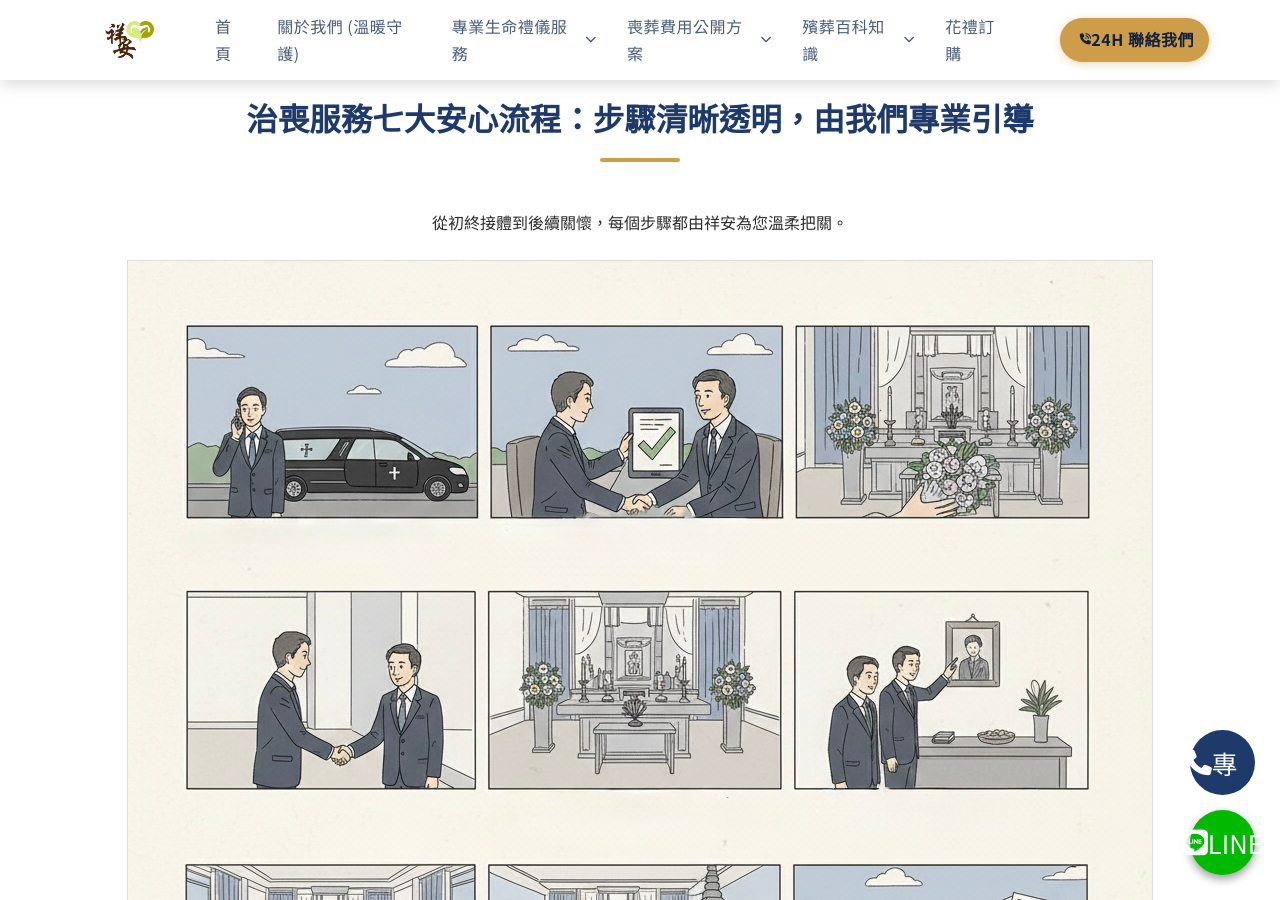
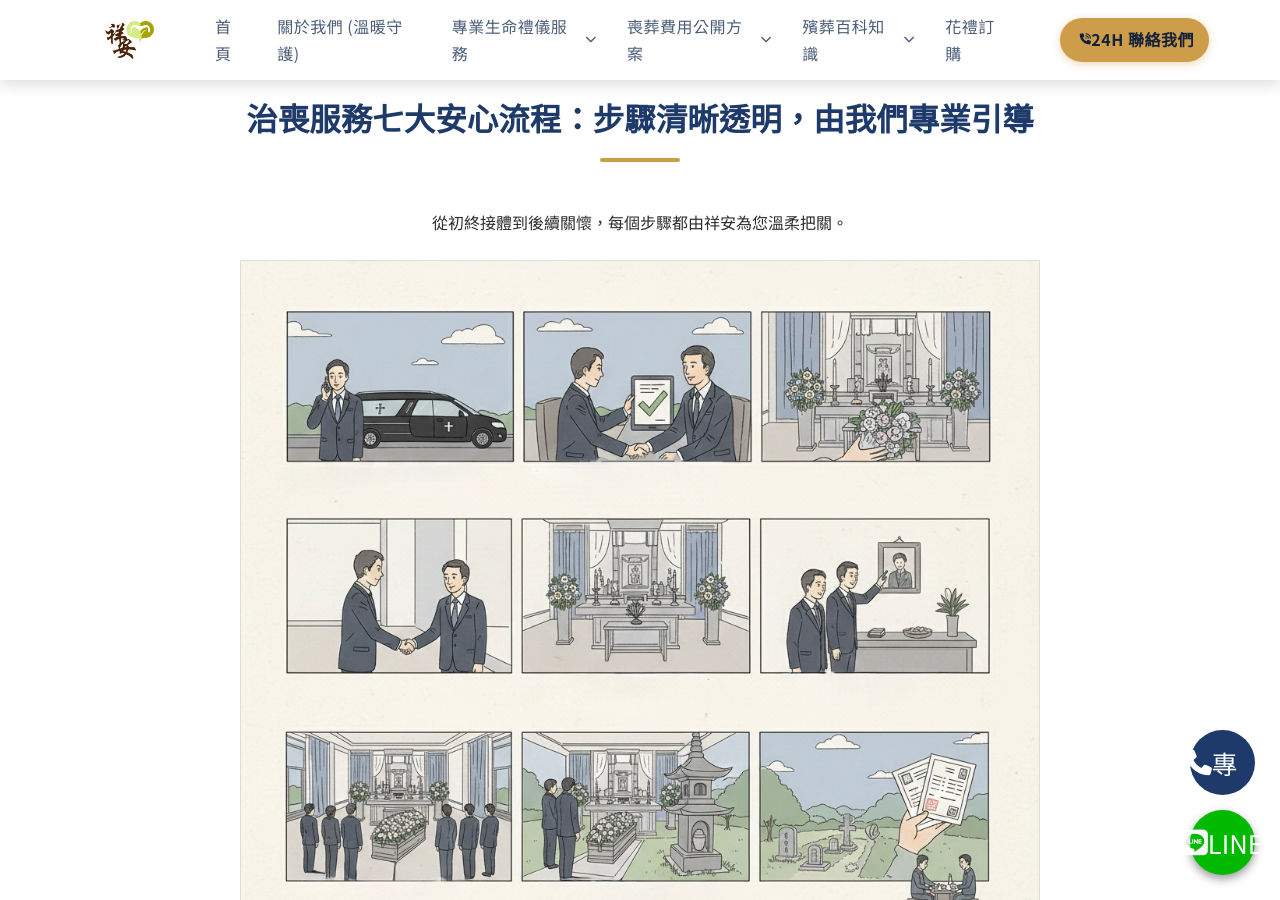
Before and after one commit to Shiangan/Shiangan, a Jekyll site: the page index.html, which Jekyll copies as it is, in a window 1280 px wide and 900 px high, scrolled down 3734 px. Built offline with Jekyll 4.4.1, drawn with Linux system fonts in a browser that asks for light colours; some web fonts are replaced.

Commit message:
Update index.html

```diff
--- a/index.html
+++ b/index.html
@@ -26,8 +15,10 @@
     <meta property="og:description" content="國家認證禮儀師團隊，甲級立案，喪葬費用方案完整公開透明，立即諮詢：0978-583-699。">
     <meta property="og:locale" content="zh_TW">
 
+    <link rel="preconnect" href="https://www.google-analytics.com">
     <link rel="preload" href="../fonts/UoqMunThenKhung-1.000.ttf" as="font" type="font/ttf" crossorigin>
     <link rel="preload" href="../fonts/Iansui-Regular.ttf" as="font" type="font/ttf" crossorigin>
+
     <link rel="stylesheet" href="https://fonts.googleapis.com/css2?family=Noto+Serif+TC:wght@400;700&family=Noto+Sans+TC:wght@300;400;700&display=swap" media="print" onload="this.media='all'">
 
     <link rel="preload" href="https://cdnjs.cloudflare.com/ajax/libs/font-awesome/6.5.1/css/all.min.css" as="style" onload="this.onload=null;this.rel='stylesheet'">
@@ -124,7 +123,7 @@
     </script>
 
 </head>
-<body class="js-loading">
+<body>
     <header class="main-header" role="banner">
         <div class="header-container container">
             <div class="logo">
@@ -298,26 +297,26 @@
 
             <div class="card-grid guide-grid">
 
-                <article class="guide-item primary-highlight animate-on-scroll" data-aos="fade-right">
+                <div class="guide-item primary-highlight animate-on-scroll" data-aos="fade-right">
                     <i class="icon fas fa-balance-scale" aria-hidden="true"></i>
                     <h3><a href="ta-wei-he-fa-xing-query-guide.html" title="塔位合法性查詢與詐騙避險">🛡️ 塔位合法性與詐騙避險</a></h3>
                     <p>保護您的資產！我們教您查詢內政部官方文件，**避開轉售詐騙**，確保塔位永續合法。</p>
-                    <a href="ta-wei-he-fa-xing-query-guide.html" class="cta-button secondary small">立即查看合法性攻略 &raquo;</a>
-                </article>
+                    <a href="ta-wei-he-fa-xing-query-guide.html" class="cta-button secondary small">立即查看合法性攻略 »</a>
+                </div>
 
-                <article class="guide-item animate-on-scroll" data-aos="fade-up">
+                <div class="guide-item animate-on-scroll" data-aos="fade-up">
                     <i class="icon fas fa-church" aria-hidden="true"></i>
                     <h3><a href="ta-wei-choice-guide.html" title="靈骨塔位選擇指南">🏞️ 靈骨塔位選擇指南</a></h3>
                     <p>從價格預算、地點環境、交通便利性到風水格局，提供您**全面的塔位挑選建議**。</p>
-                    <a href="ta-wei-choice-guide.html" class="cta-button secondary small">查看選擇指南 &raquo;</a>
-                </article>
+                    <a href="ta-wei-choice-guide.html" class="cta-button secondary small">查看選擇指南 »</a>
+                </div>
 
-                <article class="guide-item animate-on-scroll" data-aos="fade-left">
+                <div class="guide-item animate-on-scroll" data-aos="fade-left">
                     <i class="icon fas fa-bullhorn" aria-hidden="true"></i>
                     <h3><a href="jin-ta-process-details.html" title="晉塔與安葬流程詳解">🔔 圓滿晉塔與安葬流程</a></h3>
                     <p>治喪後如何合法圓滿晉塔？專業禮儀師教您**文件準備、選擇吉日與儀式細節**。</p>
-                    <a href="jin-ta-process-details.html" class="cta-button secondary small">了解晉塔流程 &raquo;</a>
-                </article>
+                    <a href="jin-ta-process-details.html" class="cta-button secondary small">了解晉塔流程 »</a>
+                </div>
 
             </div>
         </div>
@@ -331,7 +330,7 @@
 
             <div class="flow-chart">
                 <figure class="flow-chart-figure" style="text-align: center; margin-bottom: 20px;">
-                    <img src="images/shiangan-process-flowchart.png" alt="祥安生命七大安心治喪流程圖：從接體、會談、場地準備、豎靈、告別式、安葬/晉塔到後續關懷" title="祥安生命七大安心治喪流程圖" loading="lazy" style="max-width: 100%; height: auto; border: 1px solid #ddd;">
+                    <img src="images/shiangan-process-flowchart.png" alt="祥安生命七大安心治喪流程圖：從接體、會談、場地準備、豎靈、告別式、安葬/晉塔到後續關懷" title="祥安生命七大安心治喪流程圖" loading="lazy" style="max-width: 100%; height: auto; border: 1px solid #ddd;" width="800" height="400">
                     <figcaption style="font-size: 0.9em; color: #777; margin-top: 10px;">圖：祥安七大治喪服務流程，專業把關每一個環節，流程清晰透明</figcaption>
                 </figure>
 
```
Also changed, not shown: other parts of index.html (+9 -12 lines).
